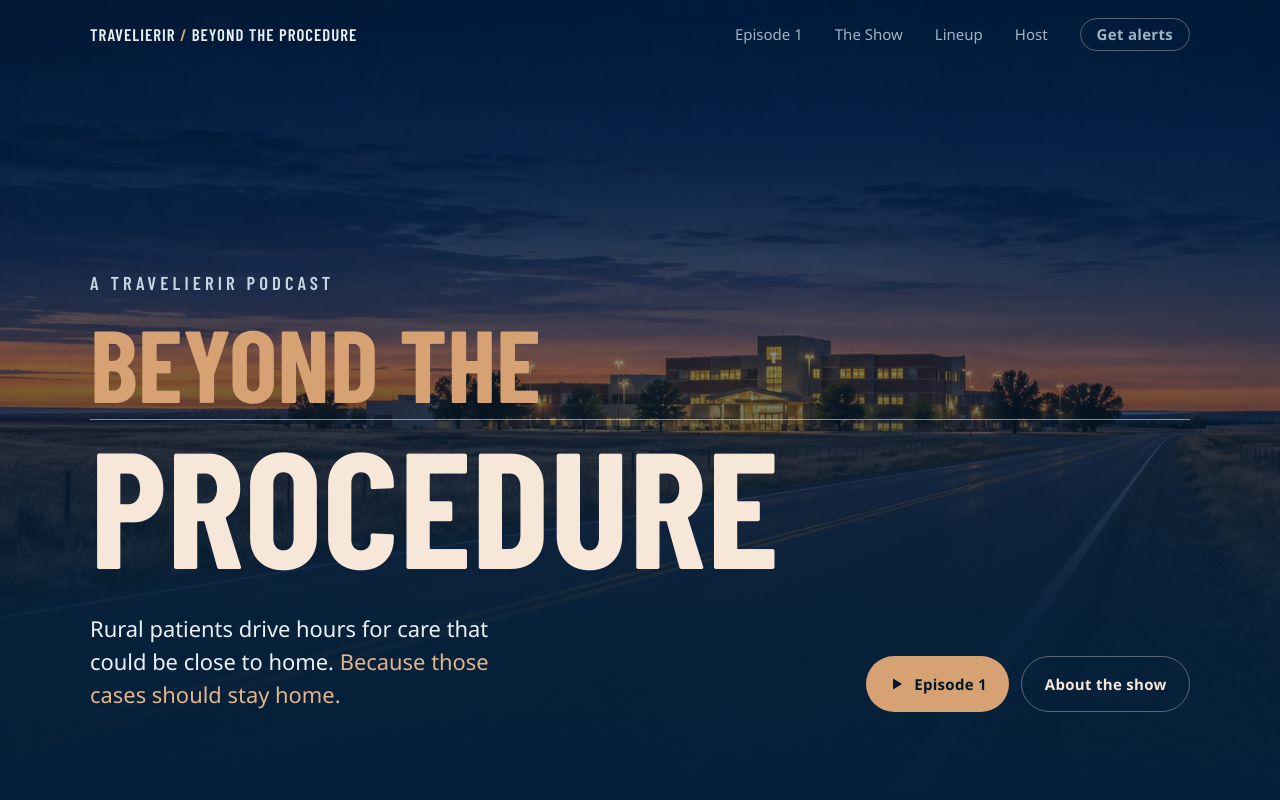
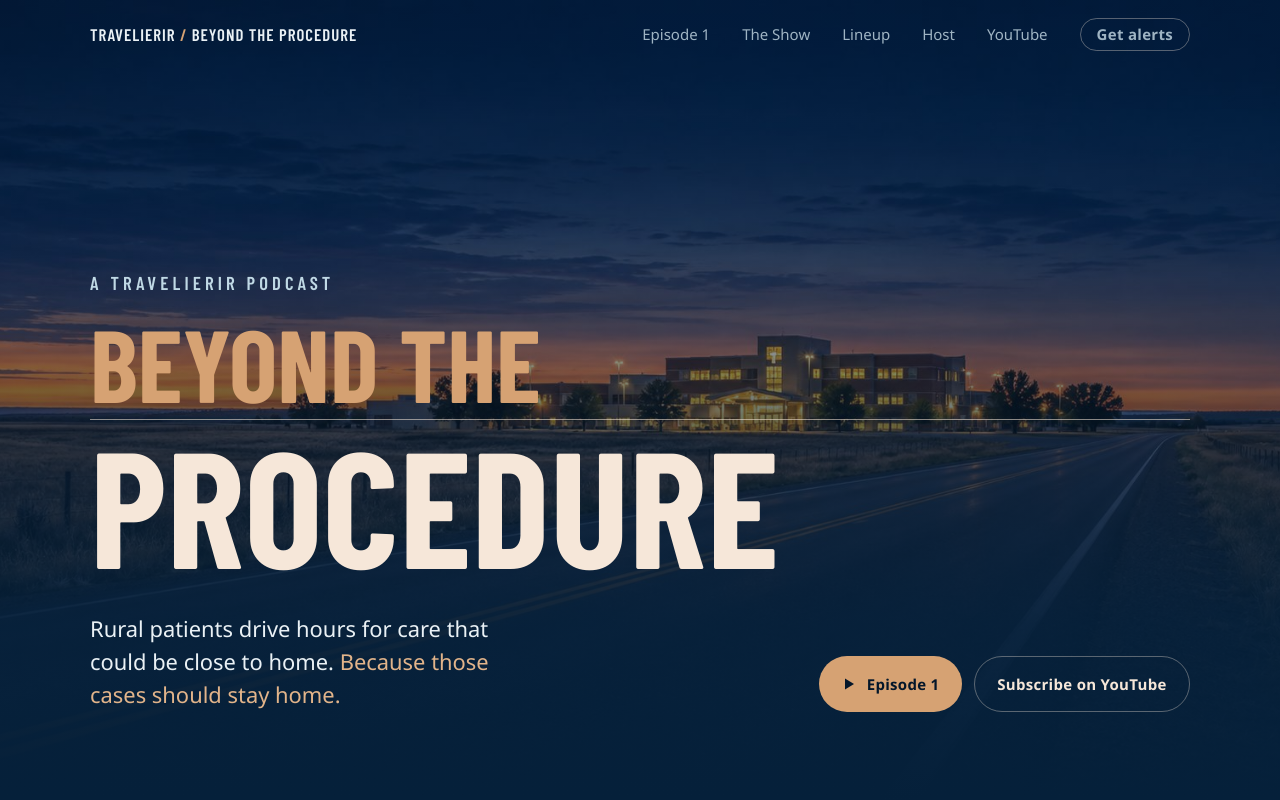
Before and after one commit to dankensy-svg/beyond-the-procedure-site, a plain HTML site: page index.html in a window 1280 px wide. Shown: the top 800 px of the page. Drawn offline with nearby package versions, Linux system fonts and the light colour scheme; a web font is replaced by a local one.

Commit message:
Add TravelierIR YouTube channel links
Co-authored-by: Perplexity <noreply@perplexity.ai>

```diff
--- a/index.html
+++ b/index.html
@@ -183,6 +183,7 @@ footer a:hover{color:var(--cream)}
         <li><a href="#about">The Show</a></li>
         <li><a href="#lineup">Lineup</a></li>
         <li><a href="#host">Host</a></li>
+        <li><a href="https://www.youtube.com/@TravelierIR" target="_blank" rel="noopener">YouTube</a></li>
         <li><a href="mailto:dan@travelierir.com?subject=Beyond%20the%20Procedure%20episode%20alerts" class="btn btn-ghost" style="padding:.5rem 1rem">Get alerts</a></li>
       </ul>
     </nav>
@@ -202,7 +203,7 @@ footer a:hover{color:var(--cream)}
             <svg viewBox="0 0 16 16" fill="currentColor" aria-hidden="true"><path d="M4 2.5v11l9-5.5z"/></svg>
             Episode 1
           </a>
-          <a class="btn btn-ghost" href="#about">About the show</a>
+          <a class="btn btn-ghost" href="https://www.youtube.com/@TravelierIR" target="_blank" rel="noopener">Subscribe on YouTube</a>
         </div>
       </div>
     </div>
@@ -225,7 +226,7 @@ footer a:hover{color:var(--cream)}
           <li><span>04</span>The first on-air introduction of Travelier</li>
         </ul>
         <div id="ep-media" class="ep-media" hidden></div>
-        <div id="ep-actions" class="ep-actions"><a class="btn btn-primary" href="mailto:dan@travelierir.com?subject=Notify%20me%20when%20Episode%201%20is%20live">Notify me when it's live</a></div>
+        <div id="ep-actions" class="ep-actions"><a class="btn btn-primary" href="mailto:dan@travelierir.com?subject=Notify%20me%20when%20Episode%201%20is%20live">Notify me when it's live</a><a class="btn btn-ghost" href="https://www.youtube.com/@TravelierIR" target="_blank" rel="noopener">Subscribe on YouTube</a></div>
       </div>
     </div>
   </section>
@@ -328,7 +329,7 @@ footer a:hover{color:var(--cream)}
 <footer>
   <div class="wrap">
     <span>&copy; 2026 Travelier IR Services. TravelierIR: Beyond the Procedure.</span>
-    <span><a href="https://travelierir.com" target="_blank" rel="noopener">travelierir.com</a> &middot; <a href="mailto:dan@travelierir.com">dan@travelierir.com</a></span>
+    <span><a href="https://travelierir.com" target="_blank" rel="noopener">travelierir.com</a> &middot; <a href="https://www.youtube.com/@TravelierIR" target="_blank" rel="noopener">YouTube</a> &middot; <a href="mailto:dan@travelierir.com">dan@travelierir.com</a></span>
   </div>
 </footer>
 
@@ -381,7 +382,7 @@ if('IntersectionObserver' in window){
     const L=isLive?links(f):[];
     $('ep-actions').innerHTML=isLive
       ?(L.map((x,i)=>'<a class="btn '+(i?'btn-ghost':'btn-primary')+'" href="'+esc(x[0])+'" target="_blank" rel="noopener">Listen on '+esc(x[1])+'</a>').join(''))
-      :'<a class="btn btn-primary" href="mailto:dan@travelierir.com?subject='+encodeURIComponent('Notify me when Episode '+f.number+' is live')+'">Notify me when it\'s live</a>';
+      :'<a class="btn btn-primary" href="mailto:dan@travelierir.com?subject='+encodeURIComponent('Notify me when Episode '+f.number+' is live')+'">Notify me when it\'s live</a><a class="btn btn-ghost" href="https://www.youtube.com/@TravelierIR" target="_blank" rel="noopener">Subscribe on YouTube</a>';
     $('ep-cards').innerHTML=eps.map((e,i)=>{
       const lv=e.status==='live';const ls=lv?links(e):[];
       const st=lv?'<span class="status live">Listen now</span>':'<span class="status">'+(i===0||e===f?'Premiering soon':'Coming up')+'</span>';
```
